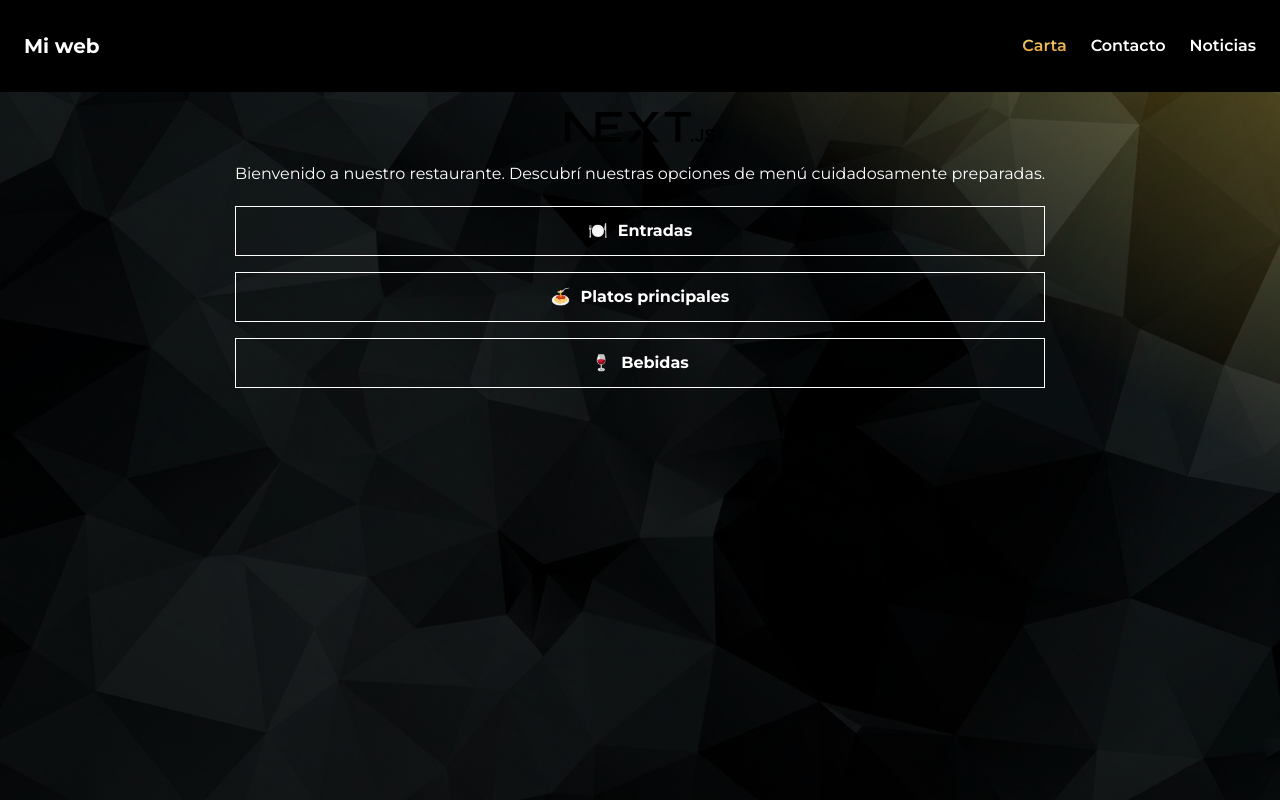
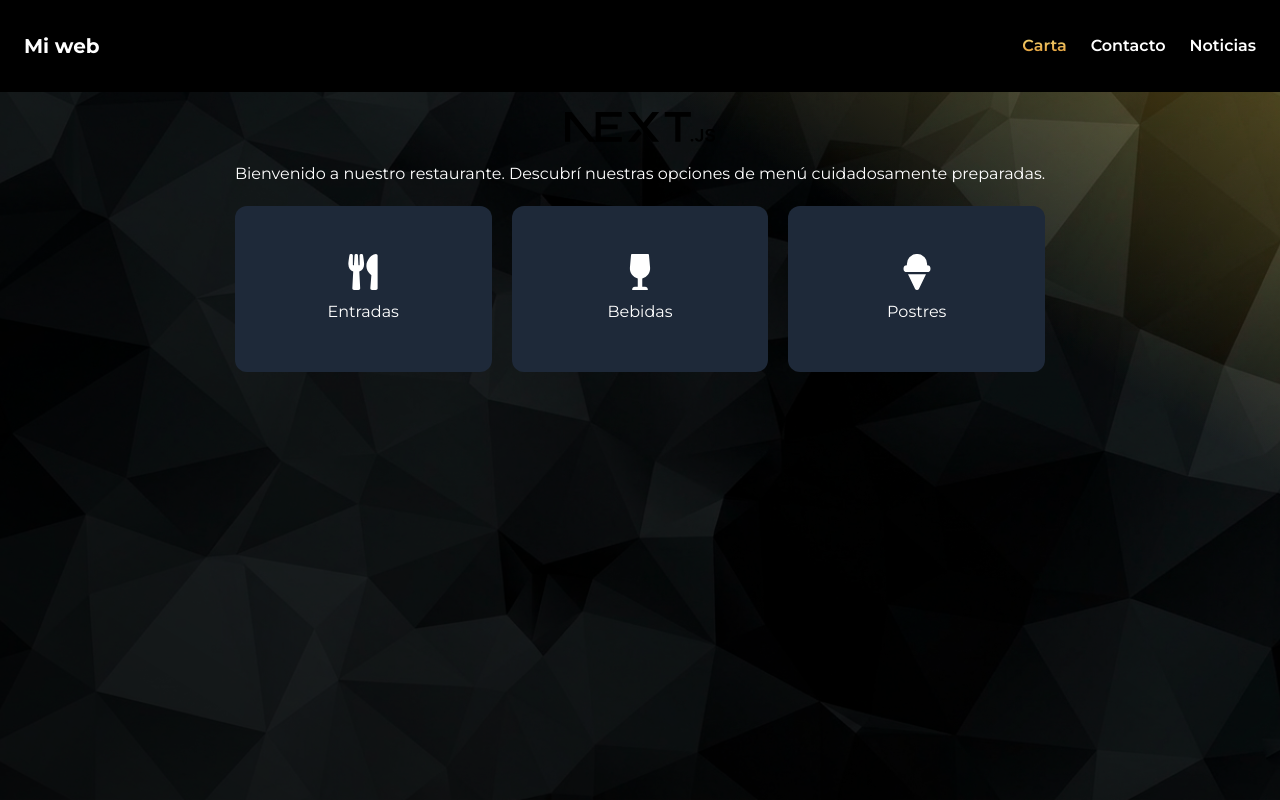
Before and after one commit to jissust/umo_web, a Next.js app: page /carta in a window 1280 px wide. Shown: the top 800 px of the page. Built offline with nearby package versions, Linux system fonts and the light colour scheme.

Commit message:
Refactor: Agregar estilo para los cards de categorias de menu+

```diff
--- a/src/app/carta/page.tsx
+++ b/src/app/carta/page.tsx
@@ -1,21 +1,22 @@
 import Image from "next/image";
 import { MenuCategories } from "@/components/blocks/menuCategories/MenuCategories";
+import { FaUtensils, FaWineGlass, FaIceCream } from "react-icons/fa";
 
 const categories = [
   {
     name: "Entradas",
-    icon: "🍽️",
+    icon: <FaUtensils />,
     file: "/pdf/entradas.pdf",
   },
   {
-    name: "Platos principales",
-    icon: "🍝",
-    file: "/pdf/principales.pdf",
+    name: "Bebidas",
+    icon: <FaWineGlass />,
+    file: "/pdf/bebidas.pdf",
   },
   {
-    name: "Bebidas",
-    icon: "🍷",
-    file: "/pdf/bebidas.pdf",
+    name: "Postres",
+    icon: <FaIceCream />,
+    file: "/pdf/postres.pdf",
   },
 ];
 
--- a/src/components/blocks/menuCategories/MenuCategories.tsx
+++ b/src/components/blocks/menuCategories/MenuCategories.tsx
@@ -11,14 +11,18 @@ type Props = {
 export const MenuCategories = ({ categories }: Props) => {
   return (
     <>
-      <ul style={{ listStyle: "none", padding: 0 }}>
+      <ul style={{ listStyle: "none", padding: 0 }} className="gap-5 grid grid-cols-1 sm:grid-cols-2 md:grid-cols-3">
         {categories.map((cat) => (
-          <li className="border-1" key={cat.name} style={{ marginBottom: "1rem" }}>
+          <li key={cat.name} style={{ marginBottom: "1rem" }}>
             <a
               href={cat.file}
               target="_blank"
               rel="noopener noreferrer"
-              className="text-sm md:text-base font-bold py-3 flex justify-center"
+              className="flex flex-col items-center justify-center
+              bg-gray-800 text-white
+              rounded-xl px-6 py-12
+              transition hover:bg-gray-700
+              h-full"
               style={{
                 display: "flex",
                 alignItems: "center",
@@ -26,7 +30,7 @@ export const MenuCategories = ({ categories }: Props) => {
                 textDecoration: "none",
               }}
             >
-              <span>{cat.icon}</span>
+              <span className="text-4xl">{cat.icon}</span>
               <span>{cat.name}</span>
             </a>
           </li>
```
